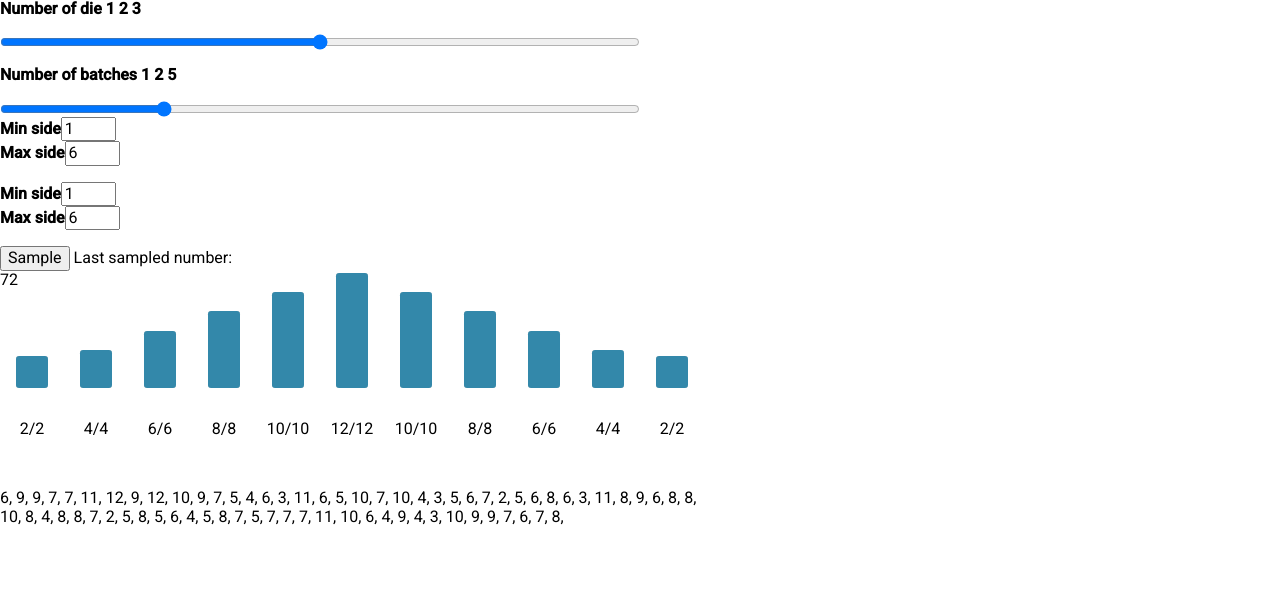
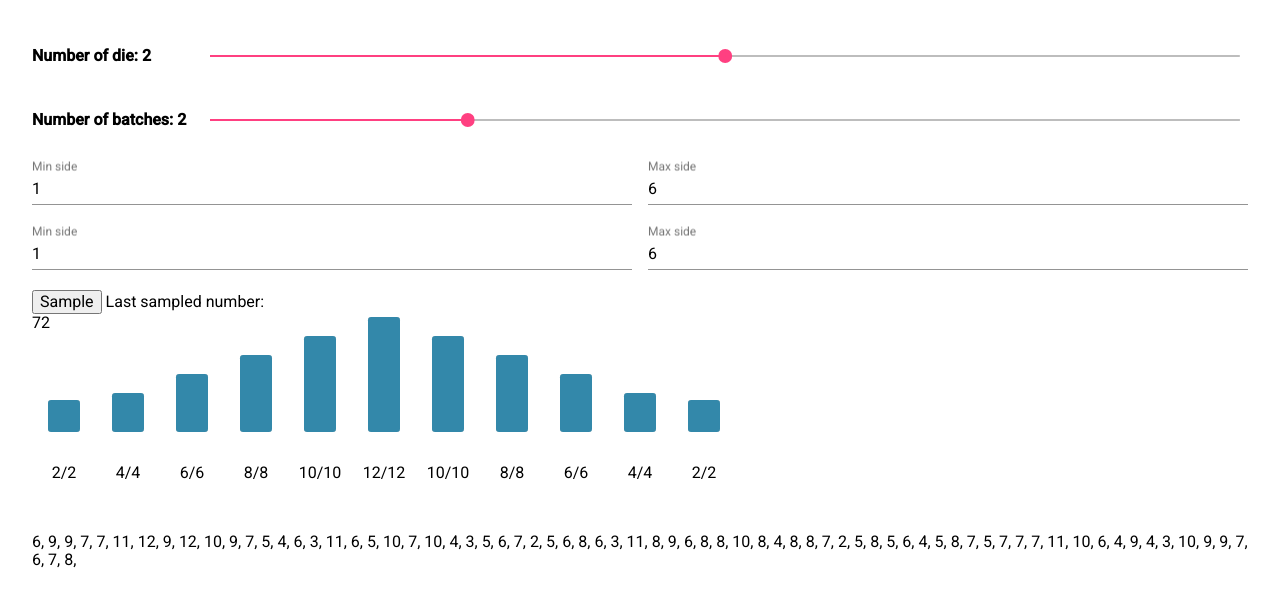
Before and after one commit to lapsang-boys/justice, an Angular app: page / in a window 1280 px wide. Shown: the top 606 px of the page. Built offline with nearby package versions, Linux system fonts and the light colour scheme.

Commit message:
Presentation for setup component

```diff
--- a/src/app/die/die.component.css
+++ b/src/app/die/die.component.css
@@ -1,2 +1,5 @@
 div {
+	display: grid;
+	gap: 1em;
+	grid-template-columns: 1fr 1fr;
 }
--- a/src/app/die/die.component.html
+++ b/src/app/die/die.component.html
@@ -1,10 +1,10 @@
 <div>
-	<div>
-		<b>Min side</b>
-		<input type="number" min="0" max="20" value="1" (input)="changeLow($event)" placeholder="Min side">
-	</div>
-	<div>
-		<b>Max side</b>
-		<input type="number" min="1" max="20" value="6" (input)="changeTop($event)" placeholder="Max side">
-	</div>
+	<mat-form-field>
+		<mat-label>Min side</mat-label>
+		<input matInput type="number" min="0" max="20" value="1" (input)="changeLow($event)" placeholder="Min side">
+	</mat-form-field>
+	<mat-form-field>
+		<mat-label>Max side</mat-label>
+		<input matInput type="number" min="1" max="20" value="6" (input)="changeTop($event)" placeholder="Max side">
+	</mat-form-field>
 </div>
--- a/src/app/setup/setup.component.css
+++ b/src/app/setup/setup.component.css
@@ -1,6 +1,14 @@
-div {
-	width: 50%;
+#setup-container {
+	width: 100wv;
 	display: grid;
 	grid-template-columns: 1fr;
 	gap: 1rem;
+	padding: 2em;
 }
+
+#range-container {
+	display: grid;
+	grid-template-columns: auto 1fr;
+	gap: 1rem;
+	align-items: center;
+}
--- a/src/app/setup/setup.component.html
+++ b/src/app/setup/setup.component.html
@@ -1,9 +1,26 @@
-<div>
-	<b>Number of die {{ min_die_bound }} {{ cur_num_die }} {{ max_die_bound }}</b>
-	<input type="range" name="numDie" [min]="min_die_bound" [max]="max_die_bound" (input)="updateDie($event)" [value]="cur_num_die">
+<div id="setup-container">
+	<div id="range-container">
+		<b>Number of die: {{ cur_num_die }}</b>
+		<mat-slider
+			[min]="min_die_bound"
+			[max]="max_die_bound"
+			[thumbLabel]="true"
+			[tickInterval]="1"
+			[step]="1"
+			[value]="cur_num_die"
+			(input)="updateDie($event)"
+			></mat-slider>
 
-	<b>Number of batches {{ min_batches_bound }} {{ cur_num_batches }} {{ max_batches_bound }}</b>
-	<input type="range" name="numBatches" [min]="min_batches_bound" [max]="max_batches_bound" (input)="updateBatches($event)" [value]="cur_num_batches">
+		<b>Number of batches: {{ cur_num_batches }}</b>
+		<mat-slider
+			[min]="min_batches_bound"
+			[max]="max_batches_bound"
+			[thumbLabel]="true"
+			[tickInterval]="1"
+			[step]="1"
+			[value]="cur_num_batches"
+			(input)="updateBatches($event)"
+			></mat-slider>
 	</div>
 
 	<div>
@@ -12,3 +29,4 @@
 		<app-distribution>
 		</app-distribution>
 	</div>
+</div>
--- a/src/app/setup/setup.component.ts
+++ b/src/app/setup/setup.component.ts
@@ -1,5 +1,7 @@
 import { Component, OnInit } from '@angular/core';
 import { ConfigService } from '../config.service';
+
+ import {MatSliderChange} from '@angular/material/slider';
 
 @Component({
   selector: 'app-setup',
@@ -19,12 +21,12 @@ export class SetupComponent {
 	  private configService: ConfigService,
 	) { }
 
-	updateDie(e: any) {
-		this.cur_num_die = Number(e.target.value);
+	updateDie(e: MatSliderChange) {
+		this.cur_num_die = Number(e.value);
 	}
 
-	updateBatches(e: any) {
-		this.cur_num_batches = Number(e.target.value);
+	updateBatches(e: MatSliderChange) {
+		this.cur_num_batches = Number(e.value);
 		this.configService.setNumBatches(this.cur_num_batches);
 	}
 }
--- a/src/styles.css
+++ b/src/styles.css
@@ -1,5 +1,6 @@
 /* You can add global styles to this file, and also import other style files */
 @import '~normalize.css';
+@import "~@angular/material/prebuilt-themes/indigo-pink.css";
 
 html, body { height: 100%; }
 body { margin: 0; font-family: Roboto, "Helvetica Neue", sans-serif; }
```
Also changed, not shown: src/app/app.module.ts (+8 -1 lines). Lines whose indentation alone changed are shown as unchanged.
